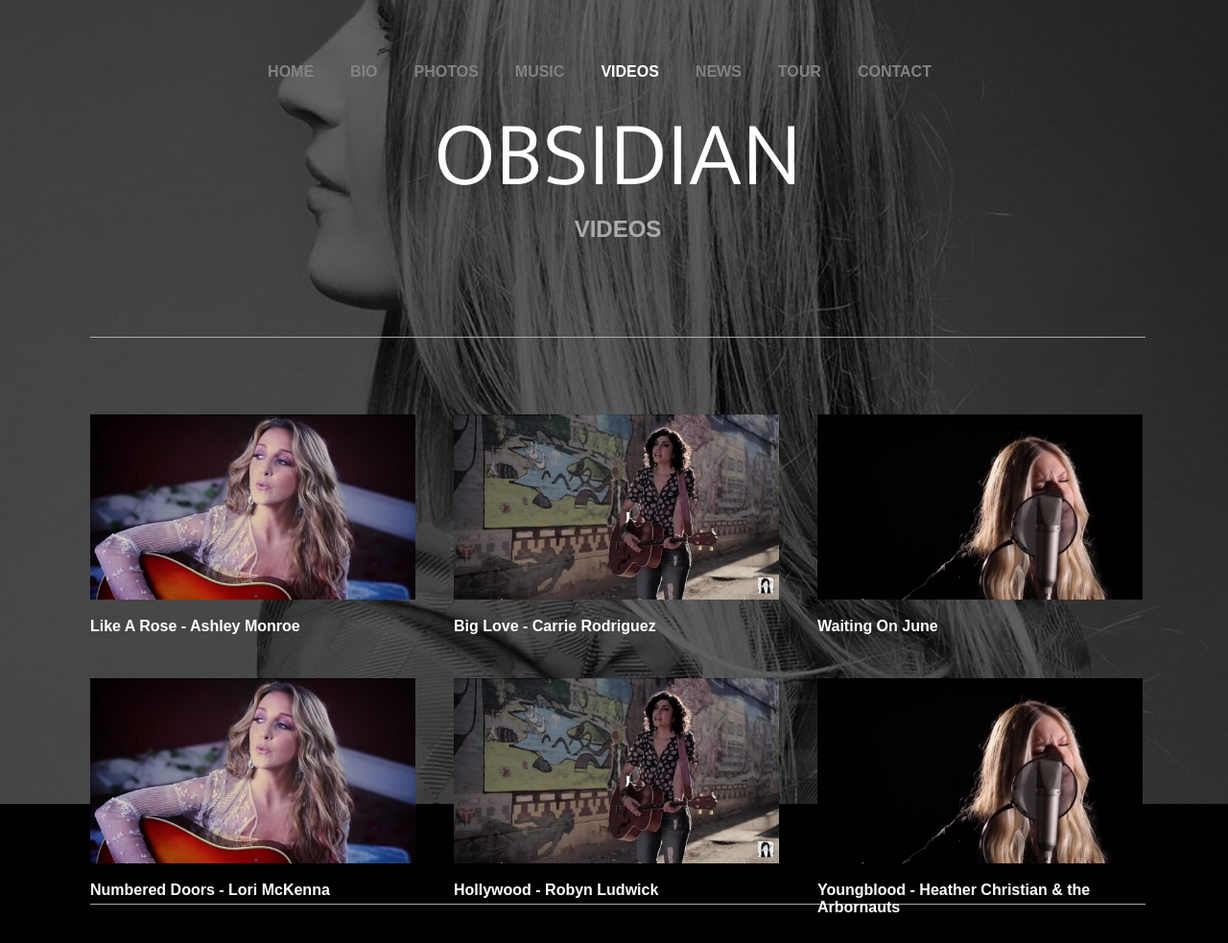
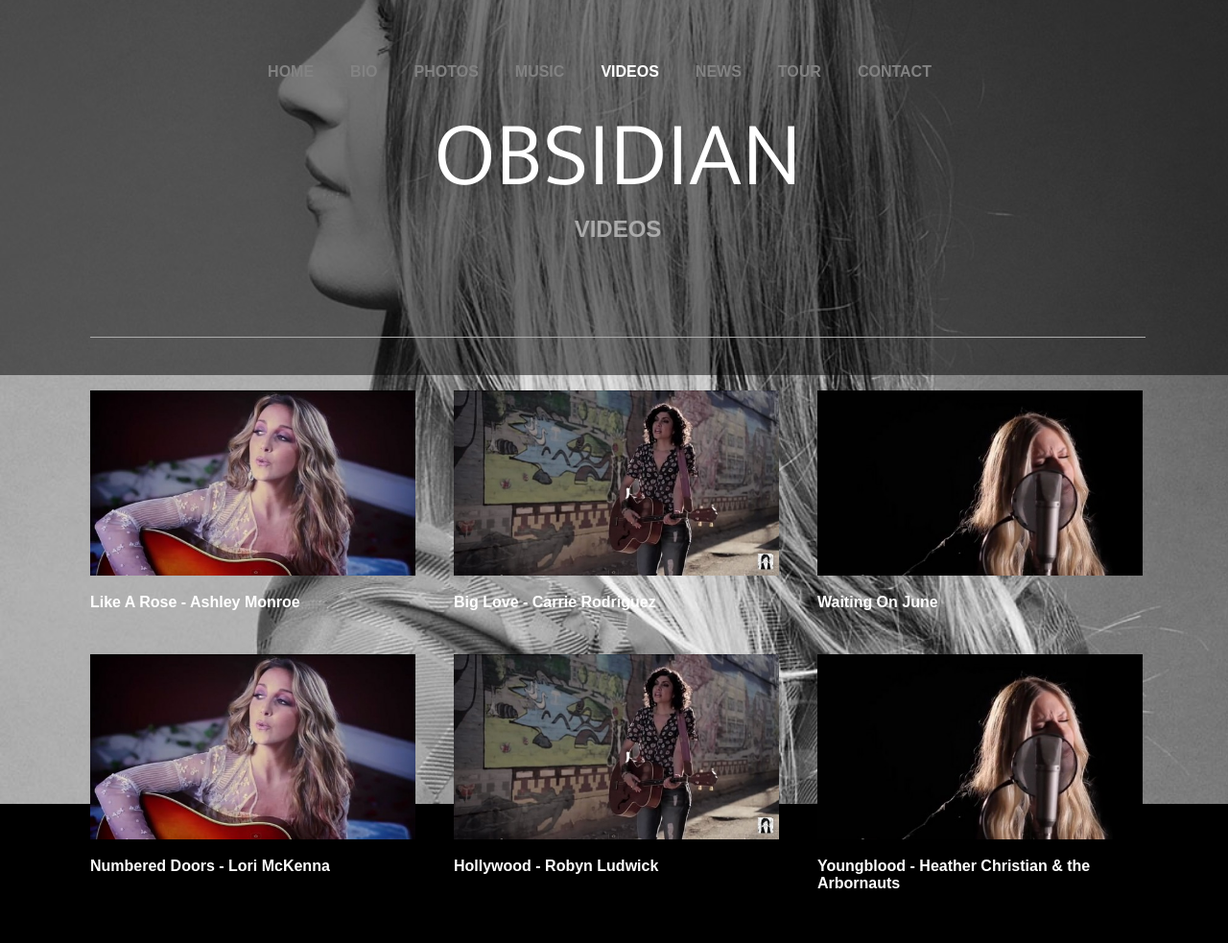
Before and after one commit to YCariou/challenge1, a plain HTML site: page page-videos.html in a window 1280 px wide. Shown: the top 983 px of the page at 96% size. Drawn offline with Linux system fonts and the light colour scheme; files whose address does not match are found by name.

Commit message:
page videos terminée

```diff
--- a/page-videos.html
+++ b/page-videos.html
@@ -9,6 +9,7 @@
 
 	<body>
 		<div class="bigcontainer">
+			<div class="bandeaunoir">
 			<div class="container">
 
 				<nav>
@@ -95,7 +96,7 @@
 						</ul>
 						<p class="pfooter">OBSIDIAN MUSIC THEME BY AUDIOTHEME.</p>
 					</footer>
-
+			</div>
 			</div>
 		</div>
 	</body>
--- a/stylevideos.css
+++ b/stylevideos.css
@@ -54,7 +54,7 @@ body {
 }
 
 .bigcontainer {
-	background: linear-gradient(rgba(0, 0, 0, 0.6), rgba(0, 0, 0, 0.6)), url(images/background.jpg) top no-repeat;
+	background: url(images/background.jpg) top no-repeat;
 	width:1288px;
 	background-position-y: -450px;
 	background-size: cover;
@@ -68,7 +68,12 @@ body {
 .active {
 	color: #fff;
 }
-/* >>>>> HOME <<<<< */
+
+.bandeaunoir {
+	height: 391px;
+	background: rgba(0,0,0,0.5);
+	width: 1288px;
+}
 
 /* NAVBAR */
 
@@ -139,8 +144,7 @@ h2 {
 	height: 591px;
 	border: 1px #ababab;
 	border-style: solid none none none;
-	padding-top: 60px;
-
+	padding-top: 35px;
 }
 
 .mainvideos p{
@@ -190,6 +194,7 @@ h2 {
 	border: 1px #ababab;
 	border-style: solid none solid none;
 	display: flex;
+	margin-top:60px;
 }
 .about article {
 	width: 33%;
```
